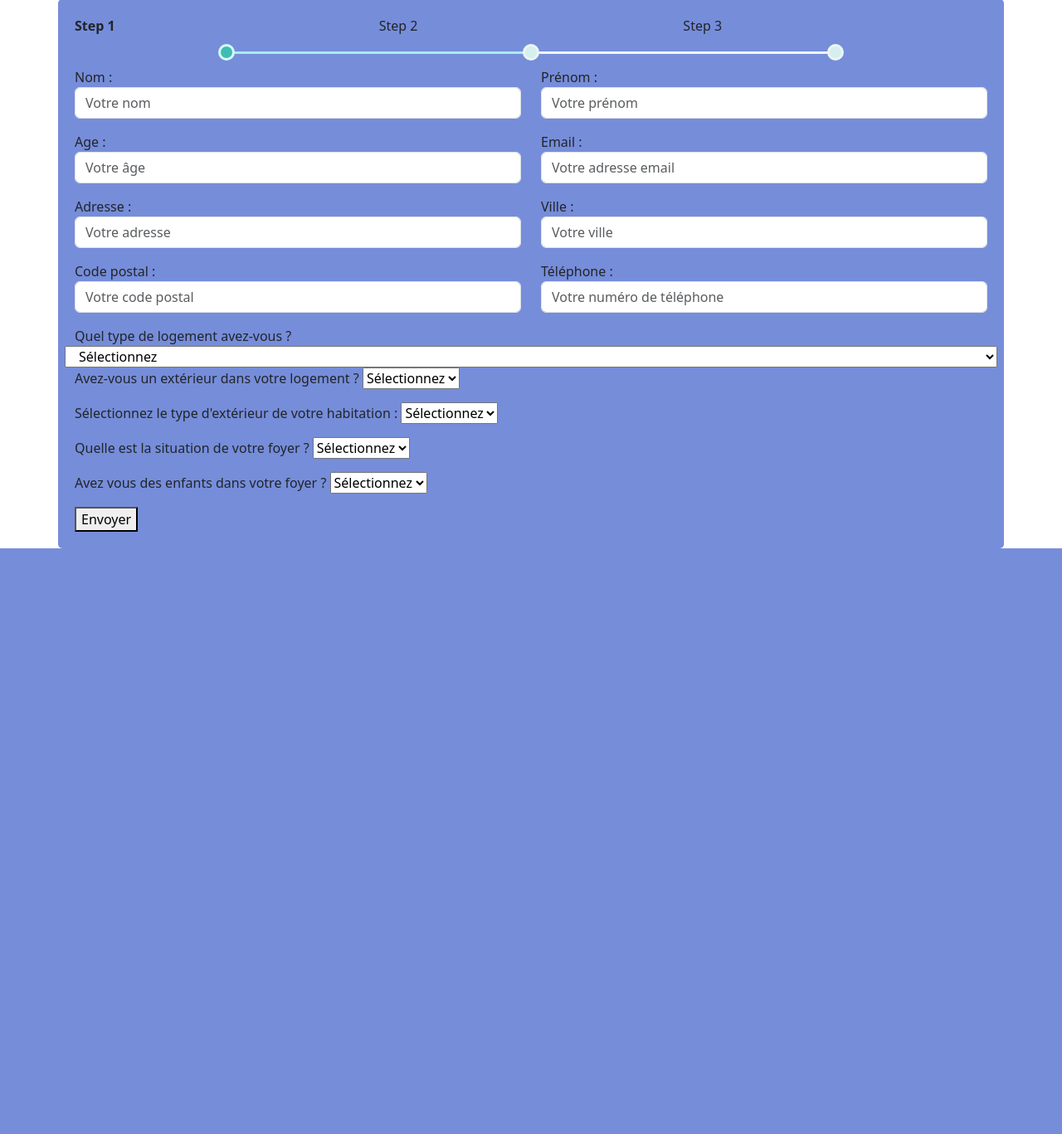
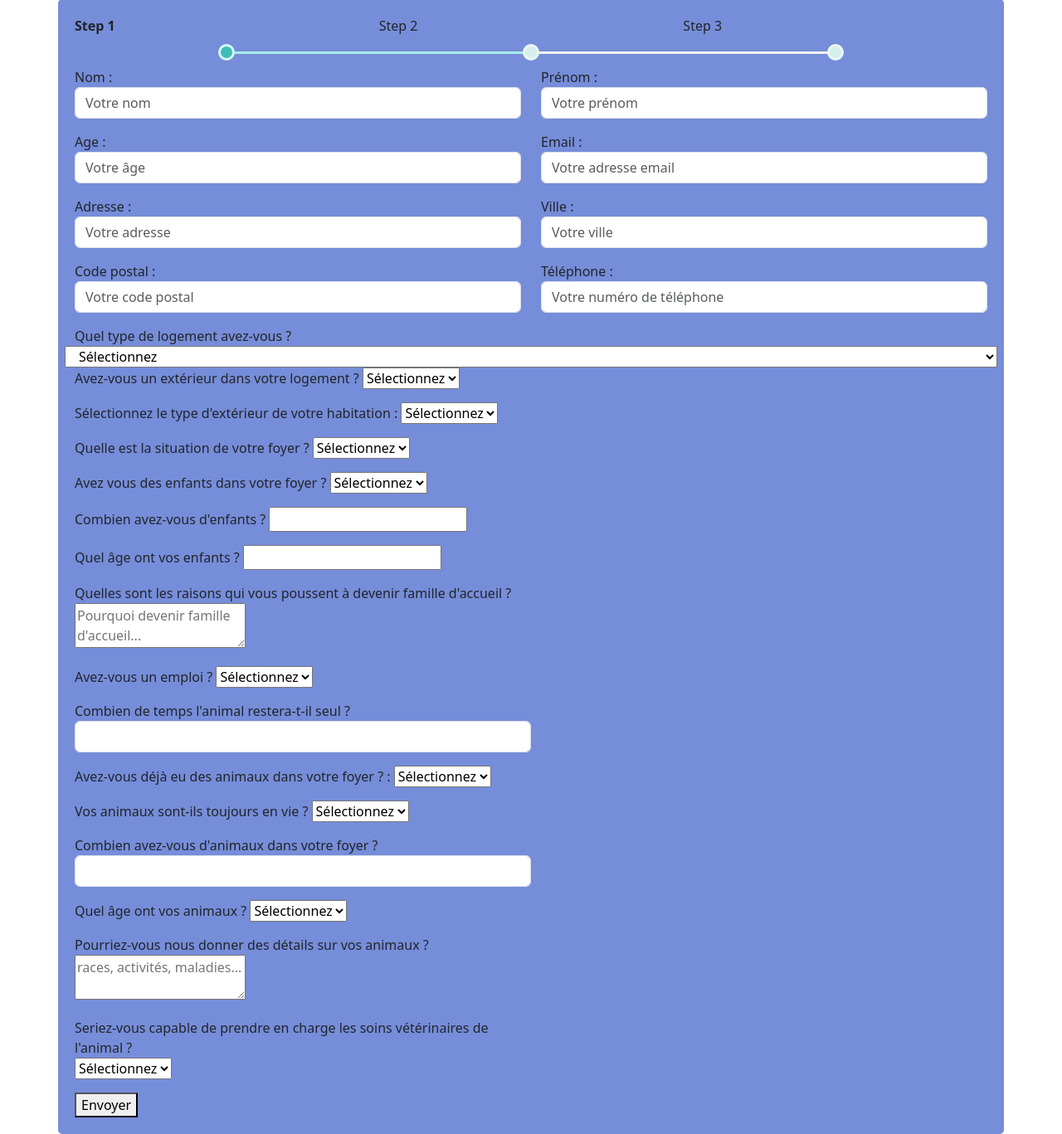
Before and after one commit to Akina1507/adopt-kitty, a CodeIgniter app: page /database/Famille1/step1 in a window 1280 px wide. Shown: the part 171-1538 px from the top of the page at 83% size. Before the commit the page ends 832 px from the top, so only its background shows below. Run offline with CodeIgniter, Linux system fonts and the light colour scheme.

Commit message:
Envoie vers la bdd table famille fonctionne YOUPI !

```diff
--- a/application/controllers/Famille1.php
+++ b/application/controllers/Famille1.php
@@ -26,17 +26,17 @@ class Famille1 extends CI_Controller
               $this->form_validation->set_rules('type_exterieur', 'Type exterieur', 'trim');
              $this->form_validation->set_rules('situation_foyer', 'Situation foyer', 'trim|required');
              $this->form_validation->set_rules('enfants_foyer', 'Enfants foyer', 'trim|required');
-            // $this->form_validation->set_rules('nbr_enfants', 'Nombre enfants', 'trim');
-            // $this->form_validation->set_rules('age_enfants', 'Age enfants', 'trim');
-            // $this->form_validation->set_rules('activite_famille', 'Activite famille', 'trim|required');
-            // $this->form_validation->set_rules('temps_activite', 'Temps activite', 'trim|required');
-            // $this->form_validation->set_rules('raison_famille', 'Raison famille', 'trim|required');
-            // $this->form_validation->set_rules('animaux_famille', 'Animaux famille', 'trim|required');
-            // $this->form_validation->set_rules('nbr_animaux', 'Nombre animaux', 'trim|required');
-            // $this->form_validation->set_rules('animaux_vie', 'Animaux vie', 'trim|required');
-            // $this->form_validation->set_rules('age_animaux_vie', 'Age animaux', 'trim|required');
-            // $this->form_validation->set_rules('detail_animaux_vie', 'Detail animaux', 'trim|required');
-            // $this->form_validation->set_rules('disponible_veto', 'Disponible veto', 'trim|required');
+             $this->form_validation->set_rules('nbr_enfants', 'Nombre enfants', 'trim');
+             $this->form_validation->set_rules('age_enfants', 'Age enfants', 'trim');
+             $this->form_validation->set_rules('raison_famille', 'Raison famille', 'trim|required');
+             $this->form_validation->set_rules('activite_famille', 'Activite famille', 'trim|required');
+             $this->form_validation->set_rules('temps_activite', 'Temps activite', 'trim|required');
+             $this->form_validation->set_rules('animaux_famille', 'Animaux famille', 'trim|required');
+             $this->form_validation->set_rules('animaux_vie', 'Animaux vie', 'trim|required');
+             $this->form_validation->set_rules('nbr_animaux', 'Nombre animaux', 'trim|required');
+             $this->form_validation->set_rules('age_animaux_vie', 'Age animaux', 'trim|required');
+             $this->form_validation->set_rules('details_animaux_vie', 'Detail animaux', 'trim|required');
+             $this->form_validation->set_rules('disponible_veto', 'Disponible veto', 'trim|required');
 
             // Si le formulaire est valide ?
 
@@ -54,26 +54,24 @@ class Famille1 extends CI_Controller
                  $type_exterieur = $this->input->post('type_exterieur');
                  $situation_foyer = $this->input->post('situation_foyer');
                  $enfants_foyer = $this->input->post('enfants_foyer');
-                // $nbr_enfants = $this->input->post('nbr_enfants');
-                // $age_enfants = $this->input->post('age_enfants');
-                // $activite_famille = $this->input->post('activite_famille');
-                // $temps_activite = $this->input->post('temps_activite');
-                // $raison_famille = $this->input->post('raison_famille');
-                // $animaux_famille = $this->input->post('animaux_famille');
-                // $animaux_vie = $this->input->post('animaux_vie');
-                // $nbr_animaux = $this->input->post('nbr_animaux');
-                // $age_animaux_vie = $this->input->post('age_animaux_vie');
-                // $detail_animaux_vie = $this->input->post('detail_animaux_vie');
-                // $disponible_veto = $this->input->post('disponible_veto');
+                 $nbr_enfants = $this->input->post('nbr_enfants');
+                 $age_enfants = $this->input->post('age_enfants');
+                 $raison_famille = $this->input->post('raison_famille');
+                 $activite_famille = $this->input->post('activite_famille');
+                 $temps_activite = $this->input->post('temps_activite');
+                 $animaux_famille = $this->input->post('animaux_famille');
+                 $animaux_vie = $this->input->post('animaux_vie');
+                 $nbr_animaux = $this->input->post('nbr_animaux');
+                 $age_animaux_vie = $this->input->post('age_animaux_vie');
+                 $details_animaux_vie = $this->input->post('details_animaux_vie');
+                 $disponible_veto = $this->input->post('disponible_veto');
 
                 //On charge le model pour envoyer les variables des colonnes dans la bdd
 
                 $this->Chat_Model->create_famille($nom_user, $prenom_user, $age_user, $adresse_user,$codepostal_user, $ville_user,
                 $email_user, $tel_user, $type_logement, $exterieur_user, $type_exterieur,
-                  $situation_foyer,
-                  $enfants_foyer, // $nbr_enfants,
-            // $age_enfants, $activite_famille, $temps_activite, $raison_famille, $animaux_famille, $animaux_vie, $nbr_animaux, $age_animaux_vie,
-            // $detail_animaux_vie, $disponible_veto
+                  $situation_foyer, $enfants_foyer,  $nbr_enfants, $age_enfants, $raison_famille,
+                  $activite_famille, $temps_activite,  $animaux_famille, $nbr_animaux, $animaux_vie,  $age_animaux_vie, $details_animaux_vie, $disponible_veto
         );
 
             }
--- a/application/models/Chat_Model.php
+++ b/application/models/Chat_Model.php
@@ -11,11 +11,9 @@ class Chat_Model extends CI_Model
 
     // envoye des données vers la bdd = tableau des colonnes + variable
     public function create_famille($nom_user, $prenom_user, $age_user, $adresse_user,$codepostal_user, $ville_user, $email_user,
-     $tel_user, $type_logement, $exterieur_user, $type_exterieur, $situation_foyer,
-
-      $enfants_foyer, //$nbr_enfants,
-    // $age_enfants, $activite_famille, $temps_activite, $raison_famille, $animaux_famille, $animaux_vie, $nbr_animaux,
-    // $age_animaux_vie, $detail_animaux_vie, $disponible_veto
+     $tel_user, $type_logement, $exterieur_user, $type_exterieur, $situation_foyer, $enfants_foyer, $nbr_enfants,
+     $age_enfants, $raison_famille, $activite_famille, $temps_activite, $animaux_famille, $animaux_vie, $nbr_animaux,
+     $age_animaux_vie, $details_animaux_vie, $disponible_veto
     )
     {
 
@@ -33,17 +31,17 @@ class Chat_Model extends CI_Model
              'type_exterieur' => $type_exterieur,
              'situation_foyer' => $situation_foyer,
              'enfants_foyer' => $enfants_foyer,
-            // 'nbr_enfants' => $nbr_enfants,
-            // 'age_enfants' => $age_enfants,
-            // 'activite_famille' => $activite_famille,
-            // 'temps_activite' => $temps_activite,
-            // 'raison_famille' => $raison_famille,
-            // 'animaux_famille' => $animaux_famille,
-            // 'animaux_vie' => $animaux_vie,
-            // 'nbr_animaux' => $nbr_animaux,
-            // 'age_animaux_vie' => $age_animaux_vie,
-            // 'detail_animaux_vie' => $detail_animaux_vie,
-            // 'disponible_veto' => $disponible_veto
+             'nbr_enfants' => $nbr_enfants,
+             'age_enfants' => $age_enfants,
+              'raison_famille' => $raison_famille,
+             'activite_famille' => $activite_famille,
+             'temps_activite' => $temps_activite,
+             'animaux_famille' => $animaux_famille,
+             'animaux_vie' => $animaux_vie,
+             'nbr_animaux' => $nbr_animaux,
+             'age_animaux_vie' => $age_animaux_vie,
+             'details_animaux_vie' => $details_animaux_vie,
+             'disponible_veto' => $disponible_veto
             );
 
         $this->db->insert('famille', $data);
--- a/application/views/form/step1.php
+++ b/application/views/form/step1.php
@@ -106,16 +106,22 @@
                             </select>
                             <?= form_error('enfants_foyer'); ?>
                         </div>
-                         <!--
+
                         <div class="col-md-6 mb-3">
                             <label for="nbr_enfants">Combien avez-vous d'enfants ?</label>
                             <input type="number" name="nbr_enfants" id="nbr_enfants">
                             <?= form_error('nbr_enfants'); ?>
                         </div>
+
                         <div class="col-md-6 mb-3">
                             <label for="age_enfants">Quel âge ont vos enfants ?</label>
                             <input type="number" name="age_enfants" id="age_enfants">
                             <?= form_error('age_enfants'); ?>
+                        </div>
+                        <div class="col-md-6 mb-3">
+                            <label for="raison_famille">Quelles sont les raisons qui vous poussent à devenir famille d'accueil ?</label>
+                            <textarea name="raison_famille" id="raison_famille" placeholder="Pourquoi devenir famille d'accueil..."></textarea>
+                            <?= form_error('raison_famille'); ?>
                         </div>
                         <div class="col-md-6 mb-3">
                             <label for="activite_famille">Avez-vous un emploi ?</label>
@@ -126,18 +132,12 @@
                             </select>
                             <?= form_error('activite_famille'); ?>
                         </div>
+
                         <div class="col-md-6 mb-3">
                             <label for="temps_activite">Combien de temps l'animal restera-t-il seul ?</label>
                             <input class="form-control" type="number" name="temps_activite" id="temps_activite">
                             <?= form_error('temps_activite'); ?>
                         </div>
-                        <div class="col-md-6 mb-3">
-                            <label for="raison_famille">Quelles sont les raisons qui vous poussent à devenir famille d'accueil ?</label>
-                            <textarea name="raison_famille" id="raison_famille" placeholder="Pourquoi devenir famille d'accueil..."></textarea>
-                            <?= form_error('raison_famille'); ?>
-                        </div>
-
-
 
                         <div class="col-md-6 mb-3">
                             <label for="animaux_famille">Avez-vous déjà eu des animaux dans votre foyer ? :</label>
@@ -149,10 +149,20 @@
                             <?= form_error('animaux_famille'); ?>
                         </div>
                         <div class="col-md-6 mb-3">
+                            <label for="animaux_vie">Vos animaux sont-ils toujours en vie ?</label>
+                            <select name="animaux_vie" id="animaux_vie">
+                                <option value="selectionnez">Sélectionnez</option>
+                                <option value="oui">Oui</option>
+                                <option value="non">Non</option>
+                            </select>
+                            <?= form_error('animaux_vie'); ?>
+                        </div>
+                        <div class="col-md-6 mb-3">
                             <label for="nbr_animaux">Combien avez-vous d'animaux dans votre foyer ?</label>
                             <input class="form-control" type="number" name="nbr_animaux" id="nbr_animaux">
                             <?= form_error('nbr_animaux'); ?>
                         </div>
+
                         <div class="col-md-6 mb-3">
                             <label for="age_animaux_vie">Quel âge ont vos animaux ?</label>
                             <select name="age_animaux_vie" id="age_animaux_vie">
@@ -164,9 +174,9 @@
                             <?= form_error('age_animaux_vie'); ?>
                         </div>
                         <div class="col-md-6 mb-3">
-                            <label for="detail_animaux_vie">Pourriez-vous nous donner des détails sur vos animaux ?</label>
-                            <textarea name="detail_animaux_vie" id="detail_animaux_vie" placeholder="races, activités, maladies..."></textarea>
-                            <?= form_error('detail_animaux_vie'); ?>
+                            <label for="details_animaux_vie">Pourriez-vous nous donner des détails sur vos animaux ?</label>
+                            <textarea name="details_animaux_vie" id="details_animaux_vie" placeholder="races, activités, maladies..."></textarea>
+                            <?= form_error('details_animaux_vie'); ?>
                         </div>
                         <div class="col-md-6 mb-3">
                             <label for="disponible_veto">Seriez-vous capable de prendre en charge les soins vétérinaires de l'animal ?</label>
@@ -177,7 +187,7 @@
                             </select>
                             <?= form_error('disponible_veto'); ?>
                         </div>
-                    </div> -->
+                    </div>
                     <div class="d-flex btn-row">
                         <button class="btn btn-primary fw-bold m-1" id="prevBtn" onclick="nextPrev(-1)" type="button">Previous</button>
                         <button type="submit">Envoyer</button>
```
